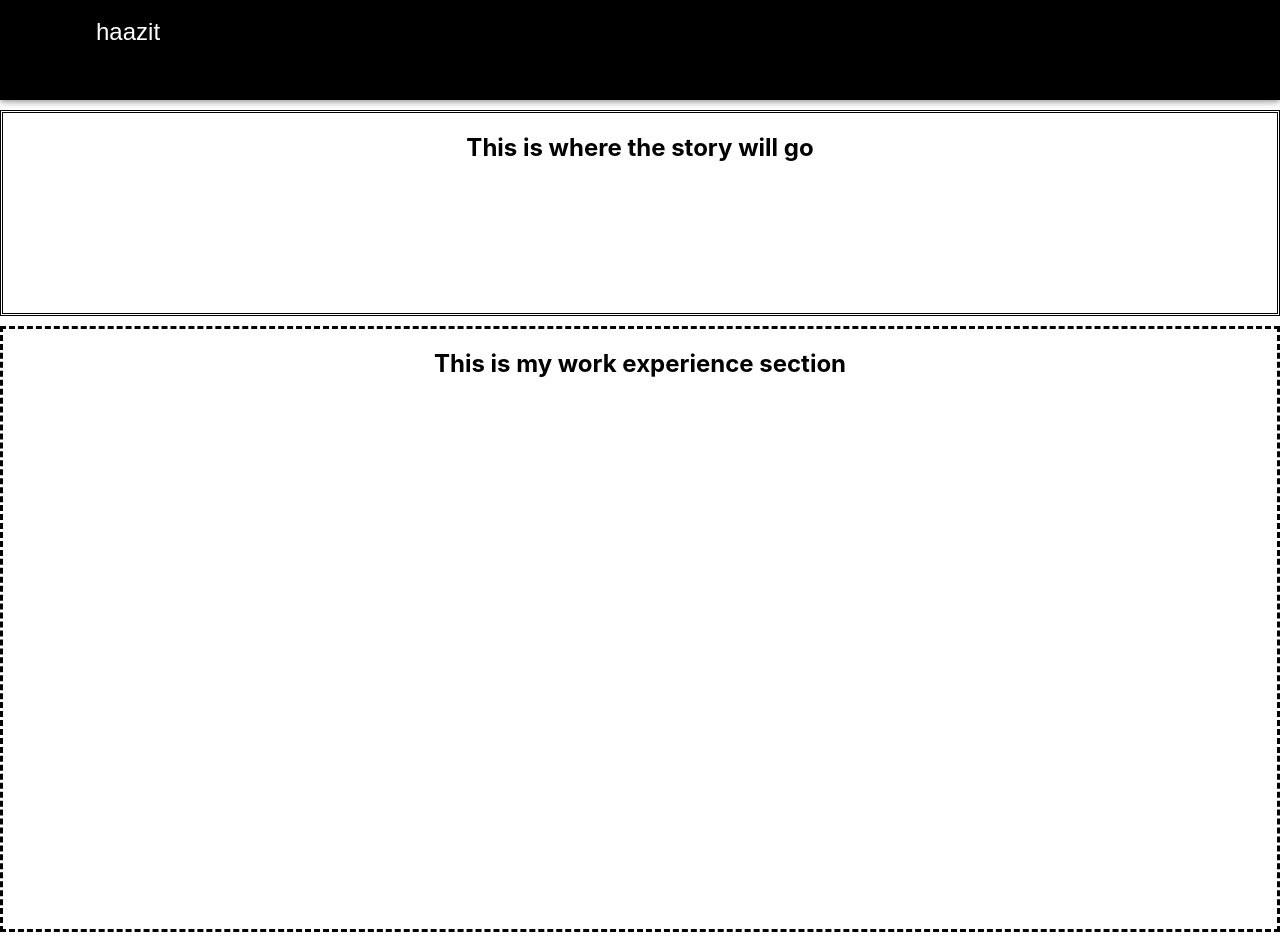
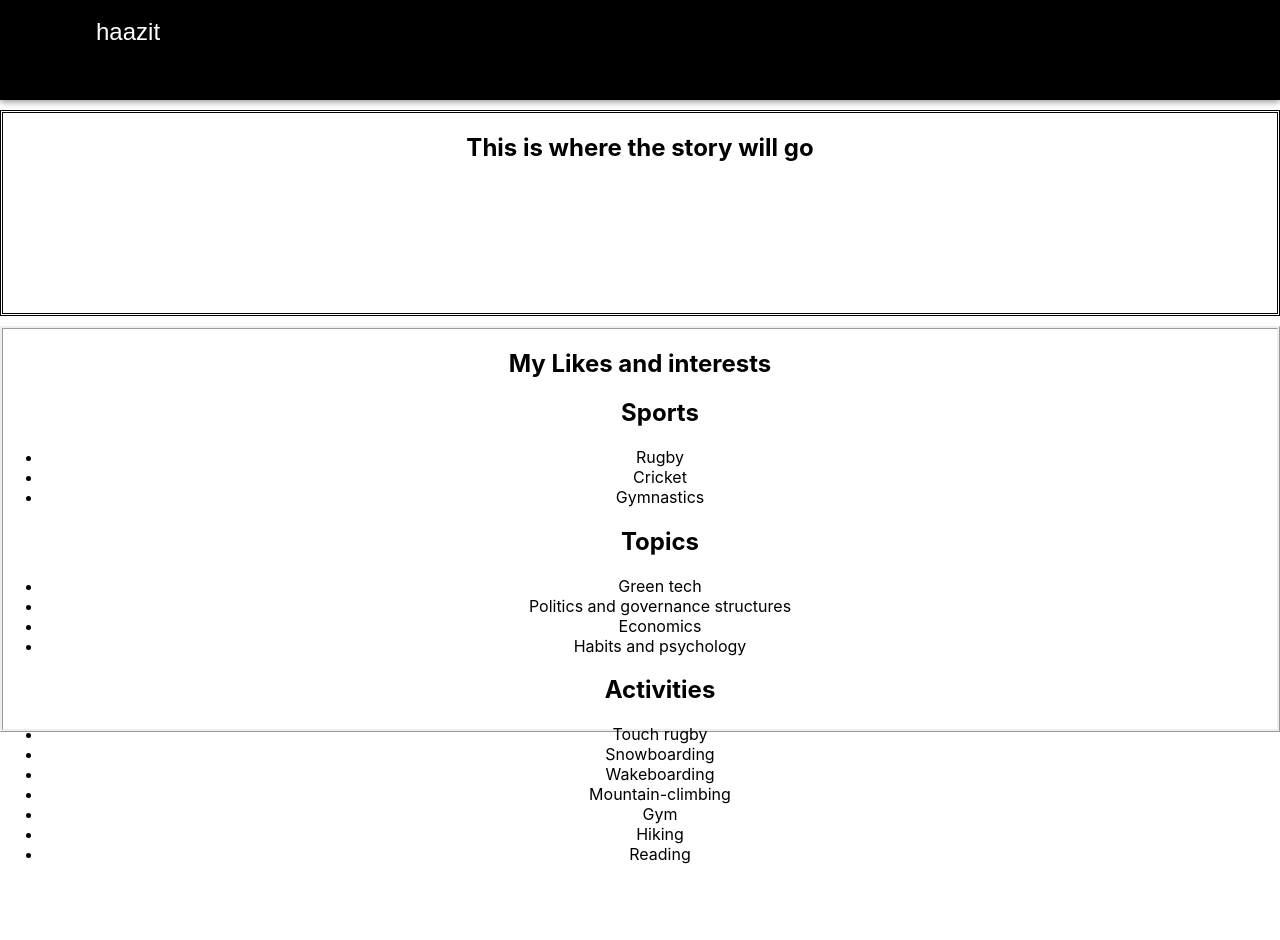
Before and after one commit to EenMac/Personal-portfolio.io, a React (Create React App) app: page /about in a window 1280 px wide. Shown: the top 940 px of the page. Built offline with nearby package versions, Linux system fonts and the light colour scheme.

Commit message:
Likes and interests in about section added

```diff
--- a/src/components/About.js
+++ b/src/components/About.js
@@ -9,14 +9,38 @@ function About() {
           <h1>This is where the story will go</h1>
         </div>
       </section>
-      <section id="experience-section">
-        <div>
-          <h1>This is my work experience section</h1>
-        </div>
-      </section>
       <section id="interests-section">
         <div>
-          <h1>This is where my likes and interests will go</h1>
+          <h1>My Likes and interests</h1>
+          <div>
+            <ul>
+              <h2>Sports</h2>
+              <li>Rugby</li>
+              <li>Cricket</li>
+              <li>Gymnastics</li>
+            </ul>
+          </div>
+          <div>
+            <ul>
+              <h2>Topics</h2>
+              <li>Green tech</li>
+              <li>Politics and governance structures</li>
+              <li>Economics</li>
+              <li>Habits and psychology</li>
+            </ul>
+          </div>
+          <div>
+            <ul>
+              <h2>Activities</h2>
+              <li>Touch rugby</li>
+              <li>Snowboarding</li>
+              <li>Wakeboarding</li>
+              <li>Mountain-climbing</li>
+              <li>Gym</li>
+              <li>Hiking</li>
+              <li>Reading</li>
+            </ul>
+          </div>
         </div>
       </section>
     </div>
```
